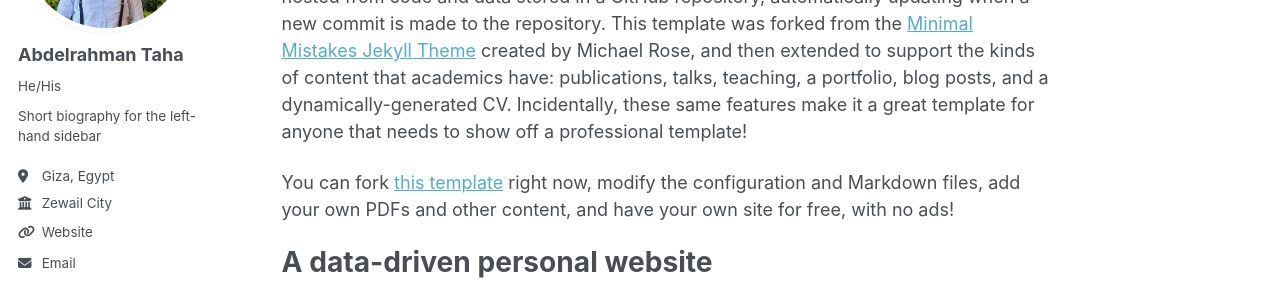
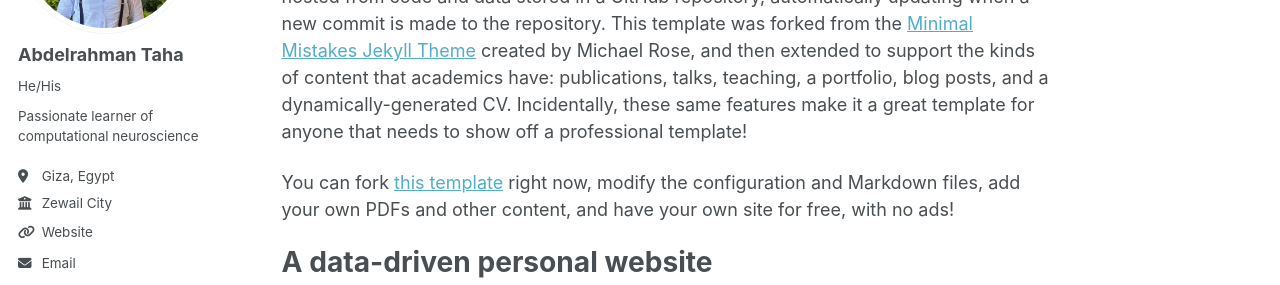
Before and after one commit to Hacker1one/hacker1one.github.io, a Jekyll site: the page built from _pages/about.md, in a window 1280 px wide. Shown: the part 242-527 px from the top of the page. Built offline with Jekyll 4.4.1, drawn with Linux system fonts in a browser that asks for light colours; a script bundle is joined from its source files by our own code; library files that are not in the unit come from our copies.

Commit message:
Update _config.yml

```diff
--- a/_config.yml
+++ b/_config.yml
@@ -26,7 +26,7 @@ author:
   avatar           : "profile1.jpeg"
   name             : "Abdelrahman Taha"
   pronouns         : "He/His"
-  bio              : "Short biography for the left-hand sidebar"
+  bio              : "Passionate learner of computational neuroscience"
   location         : "Giza, Egypt"
   employer         : "Zewail City"
   uri              : "https://www.zewailcity.edu.eg"
```
